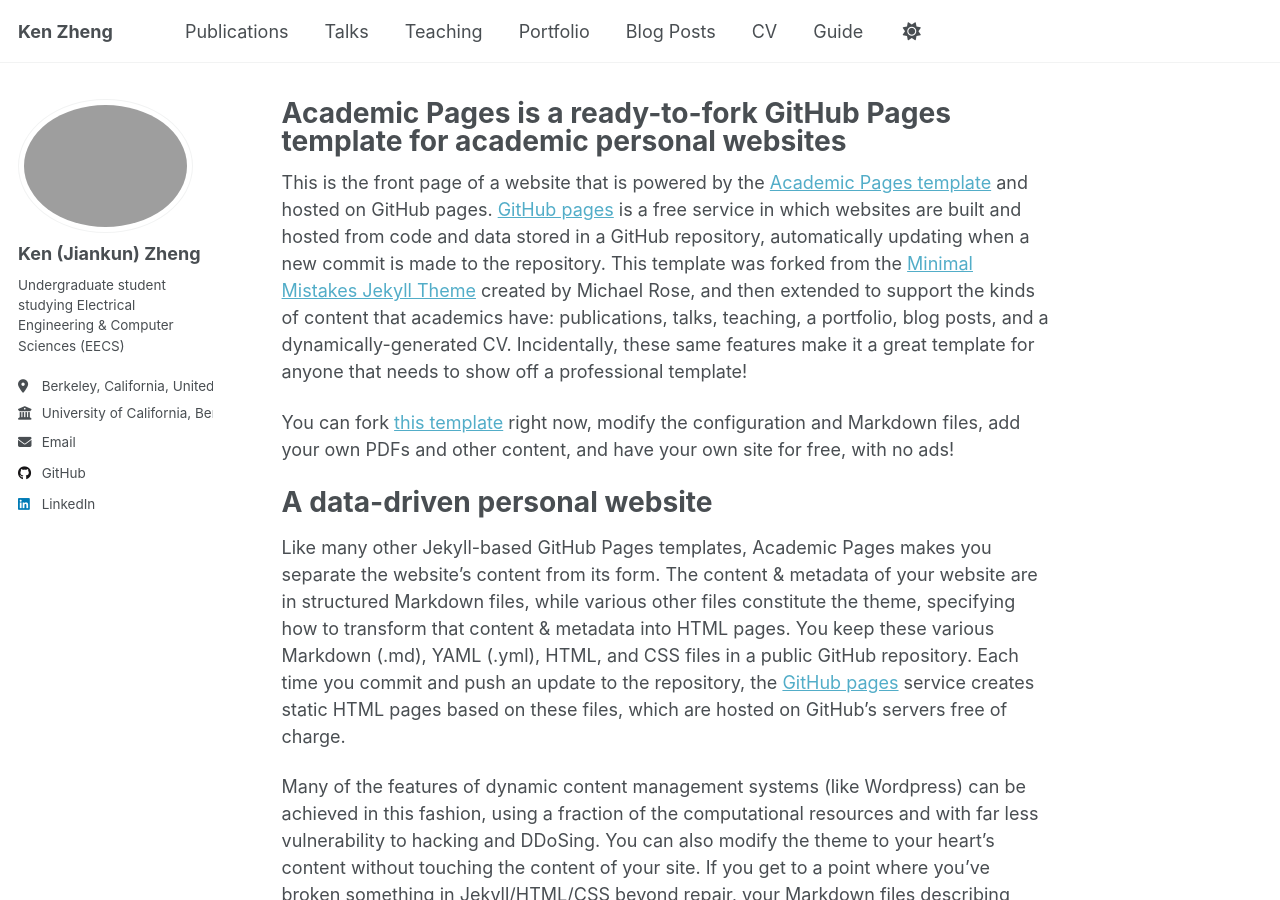
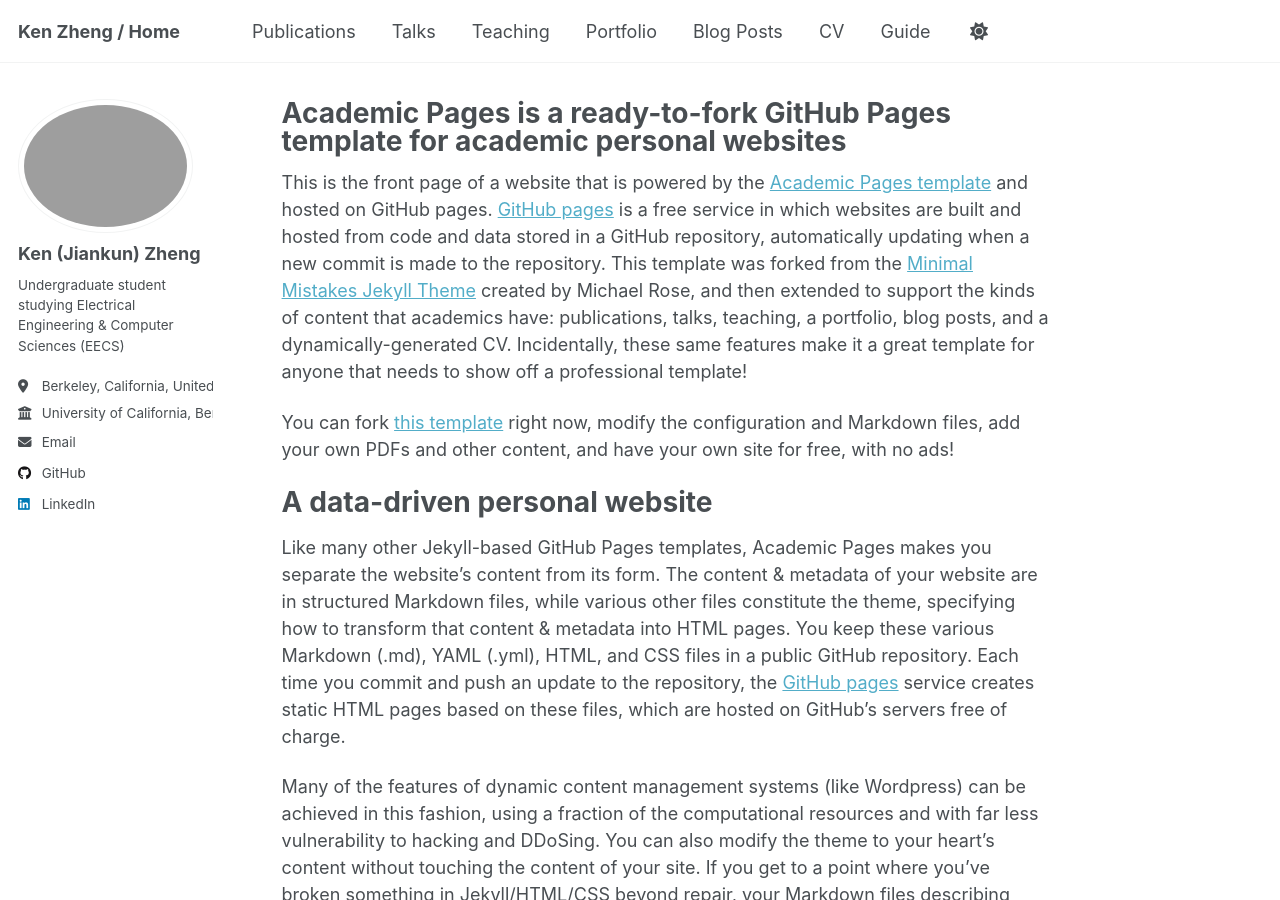
Before and after one commit to kenzhengjk/kenzhengjk.github.io, a Jekyll site: the page built from _pages/about.md, in a window 1280 px wide and 900 px high. Built offline with Jekyll 4.4.1, drawn with Linux system fonts in a browser that asks for light colours; a script that is not in the unit is left out.

Commit message:
Update _config.yml

```diff
--- a/_config.yml
+++ b/_config.yml
@@ -9,7 +9,7 @@
 # Basic Site Settings
 locale                   : "en-US"
 site_theme               : "default"
-title                    : "Ken Zheng"
+title                    : "Ken Zheng / Home"
 title_separator          : "-"
 name                     : &name "Ken Zheng"
 description              : &description "human being"
```
